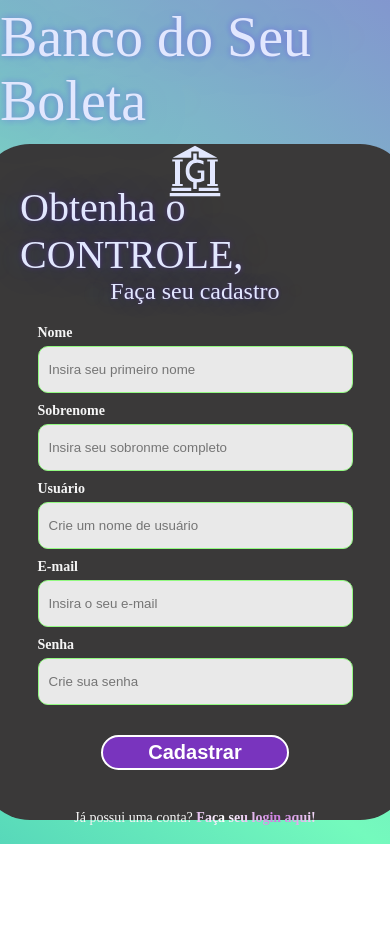
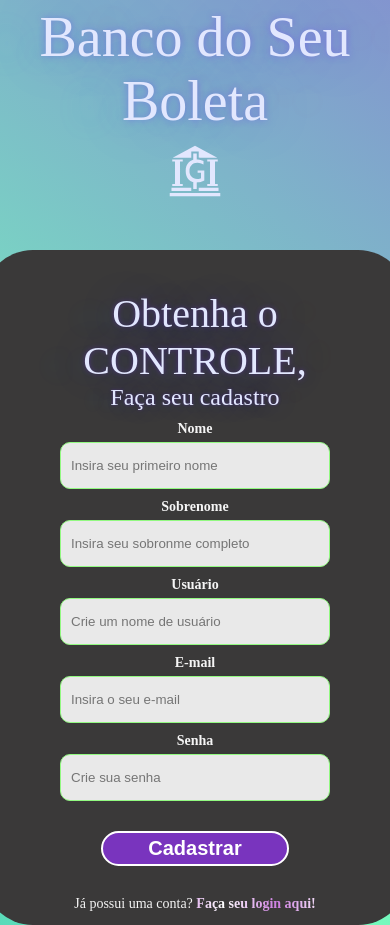
Before and after one commit to devbpatriciocosta/BancoBoleto, a Next.js app: page /initialSignupPage in a window 390 px wide. Before the commit the page ends 844 px from the top, so only its background shows below. Built offline with nearby package versions, Linux system fonts and the light colour scheme; a web font is replaced by a local one.

Commit message:
Responsiviness

```diff
--- a/pages/initialSignupPage.jsx
+++ b/pages/initialSignupPage.jsx
@@ -7,7 +7,7 @@ const FrontPageContainer = styled.div`
   background: linear-gradient(37deg, #0172af, #74fabd, #8776d4, #932ebb);
   background-size: 300% 300%;
   animation: gradient-animation 6s ease infinite;
-  height: 100vh;
+  min-height: 100vh;
   display: flex;
   align-items: center;
   justify-content: center;
@@ -24,6 +24,10 @@ const FrontPageContainer = styled.div`
       background-position: 0% 50%;
     }
   }
+
+  @media (max-width: 320px) {
+    height: 140vh;
+  }
 `
 
 function HomePage() {
--- a/src/components/layout/cards/SignInCard.jsx
+++ b/src/components/layout/cards/SignInCard.jsx
@@ -16,6 +16,7 @@ const CardContainer = styled.div`
   flex-direction: column;
   align-items: center;
   justify-content: space-between;
+  text-align: center;
   background-color: #3a3939;
   padding: 40px;
   border-radius: 50px;
@@ -80,6 +81,22 @@ const CardContainer = styled.div`
         1em -0.125em 0.5em hsla(40, 100%, 60%, 0), -1em 0.125em 0.5em hsla(200, 100%, 60%, 0);
     }
   }
+
+  @media (max-width: 425px) {
+    width: 425px;
+    margin-top: 250px;
+  }
+
+  @media (max-width: 375px) {
+    width: 375px;
+    margin-top: 250px;
+  }
+
+  @media (max-width: 320px) {
+    width: 320px;
+    margin-top: 50px;
+    height: 120vh;
+  }
 `
 
 const Form = styled.form`
@@ -89,6 +106,11 @@ const Form = styled.form`
   gap: 10px;
   align-items: center;
   width: 350px;
+
+  @media (max-width: 425px) {
+    width: 300px;
+    margin: 10px 0;
+  }
 `
 
 const Button = styled.button`
--- a/src/components/layout/navbar/Navbar.jsx
+++ b/src/components/layout/navbar/Navbar.jsx
@@ -9,7 +9,7 @@ const StyledNavbar = styled.nav`
   flex-direction: column;
   color: ${(props) => props.theme.fontColor};
   width: 100%;
-  position: fixed;
+  position: absolute;
   padding-top: 5px;
   font-size: 40px;
   gap: 10px;
@@ -22,6 +22,16 @@ const StyledNavbar = styled.nav`
     font-weight: 500;
     animation: lights 5s 750ms linear infinite;
     cursor: grab;
+  }
+
+  @media (max-width: 780px) {
+    text-align: center;
+    position: absolute;
+  }
+
+  @media (max-width: 425px) {
+    text-align: center;
+    position: absolute;
   }
 
   @keyframes lights {
--- a/src/components/resume/Resume.jsx
+++ b/src/components/resume/Resume.jsx
@@ -4,12 +4,10 @@ import { FaRegArrowAltCircleUp, FaRegArrowAltCircleDown, FaDollarSign } from 're
 import ResumeCards from '../resumeCards/ResumeCards'
 
 const ResumeContainer = styled.div`
-  max-width: 1120px;
-  width: 98%;
   margin: 0 auto;
   display: flex;
-  gap: 50px;
-  margin-top: -50px;
+  gap: 20px;
+  margin-top: -60px;
   justify-content: space-around;
   padding-top: 20px;
 `
--- a/src/components/resumeCards/ResumeCards.jsx
+++ b/src/components/resumeCards/ResumeCards.jsx
@@ -20,7 +20,7 @@ const CardContainer = styled.div`
   }
 
   @media (max-width: 750px) {
-    width: 20%;
+    width: 30%;
 
     p {
       font-size: 12px;
```
Also changed, not shown: pages/landingPage.jsx (+18 -1 lines), src/components/header/Header.jsx (+15 -0 lines), src/components/layout/cards/LoginCard.jsx (+22 -1 lines).
